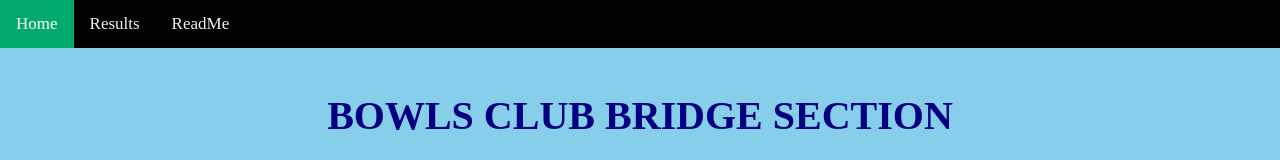
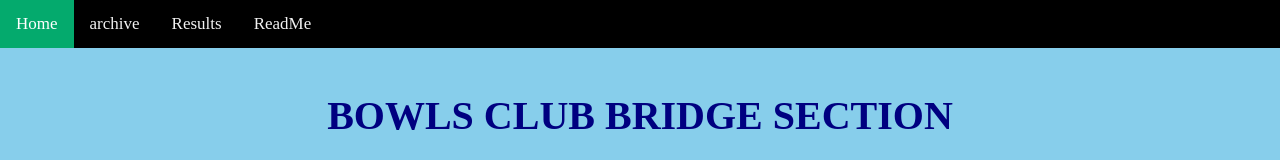
Before and after one commit to andydick1947/BowlsClub2024, a plain HTML site: page index.html in a window 1280 px wide. Shown: the top 160 px of the page. Drawn offline with Linux system fonts and the light colour scheme.

Commit message:
Update index.html

```diff
--- a/index.html
+++ b/index.html
@@ -10,7 +10,7 @@
 <body>
   <div class="indexbar">
     <a class="active" href="index.html">Home</a>
-
+    <a href="https://andydick1947.github.io/Llantonian2024/index.html">archive</a>
     <a href="res-mnths.html">Results</a>
     <a href="readMeHome.html">ReadMe</a>
     </div>
```
